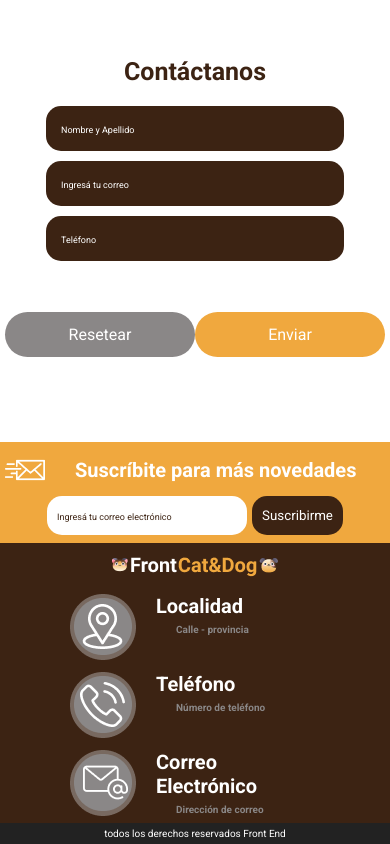
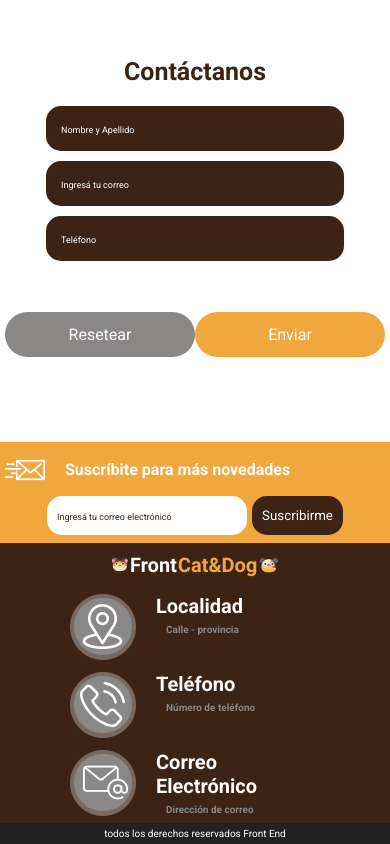
Before and after one commit to Joaquinviretti/petshop, a plain HTML site: page index.html in a window 390 px wide. Shown: the part 1845-2689 px from the top of the page. Drawn offline with Linux system fonts and the light colour scheme.

Commit message:
arreglo fuentes

```diff
--- a/css/style.css
+++ b/css/style.css
@@ -410,8 +410,8 @@ footer .footer__bottom {
     }
 
     footer div span {
-        font-size: 20px;
-        margin-left: 20px;
+        font-size: 16px;
+        margin-left: 10px;
     }
 
     footer .footer__top form {
```
